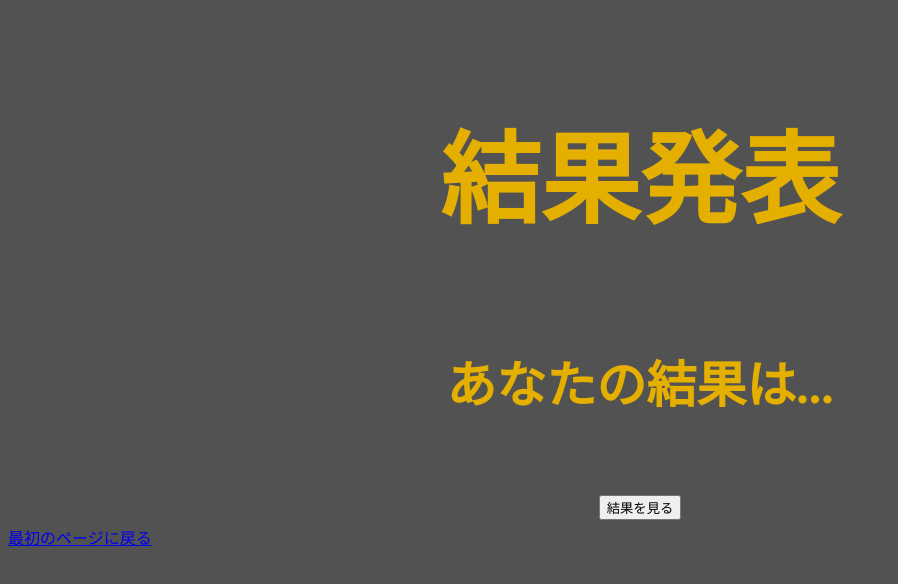
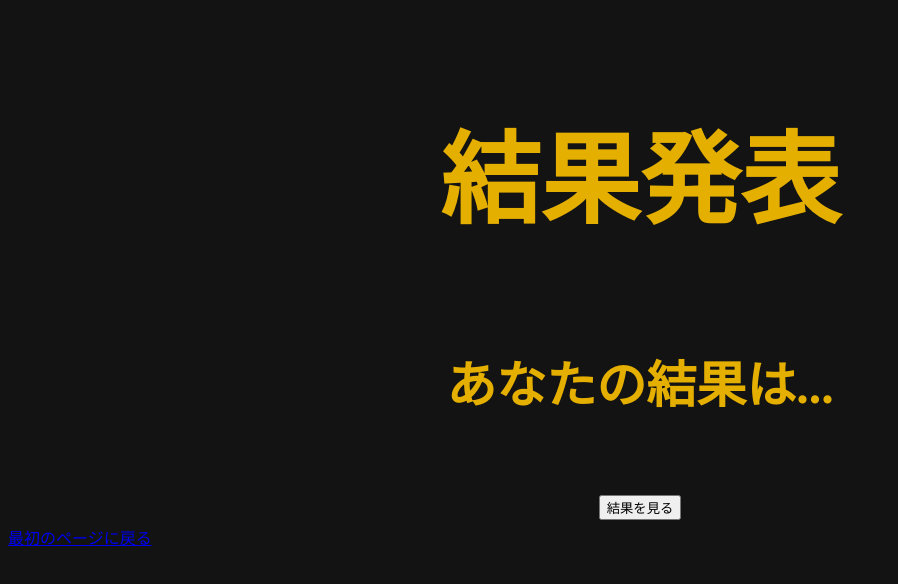
Before and after one commit to KoyaIdo/kadai, a plain HTML site: page result0.html in a window 1280 px wide. Shown: the whole page, without its empty margins (0-898 px from the left). Drawn offline with Linux system fonts and the light colour scheme.

Commit message:
01100004

```diff
--- a/result.css
+++ b/result.css
@@ -1,5 +1,5 @@
 body{
-    background-color:#525252;
+    background-color:#131313;
 }
 
 .result{
--- a/style.css
+++ b/style.css
@@ -1,6 +1,6 @@
 @charset "utf-8";
 
-body{background-color:#525252;}
+body{background-color:#131313;}
 
 .time{
     color: red;
```
